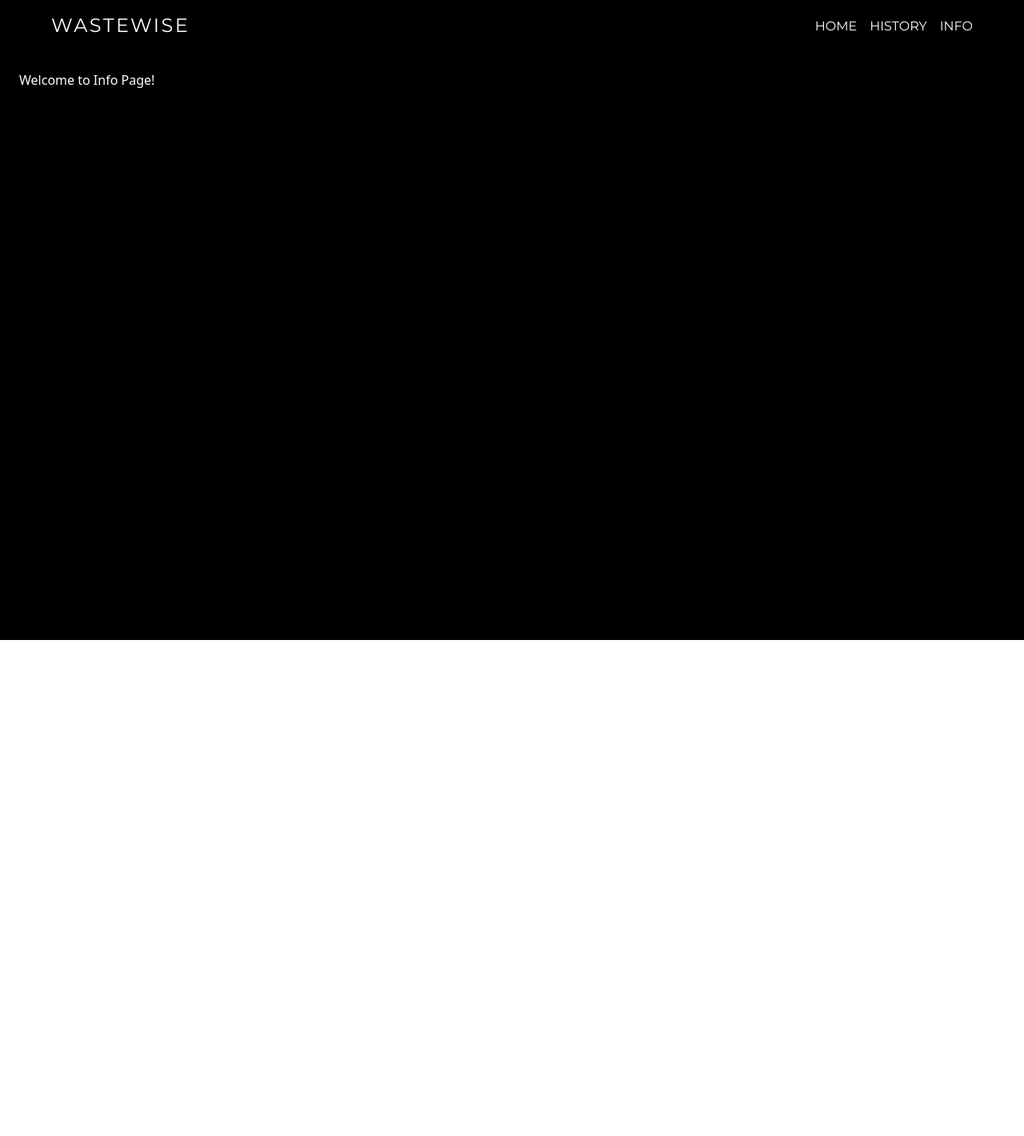
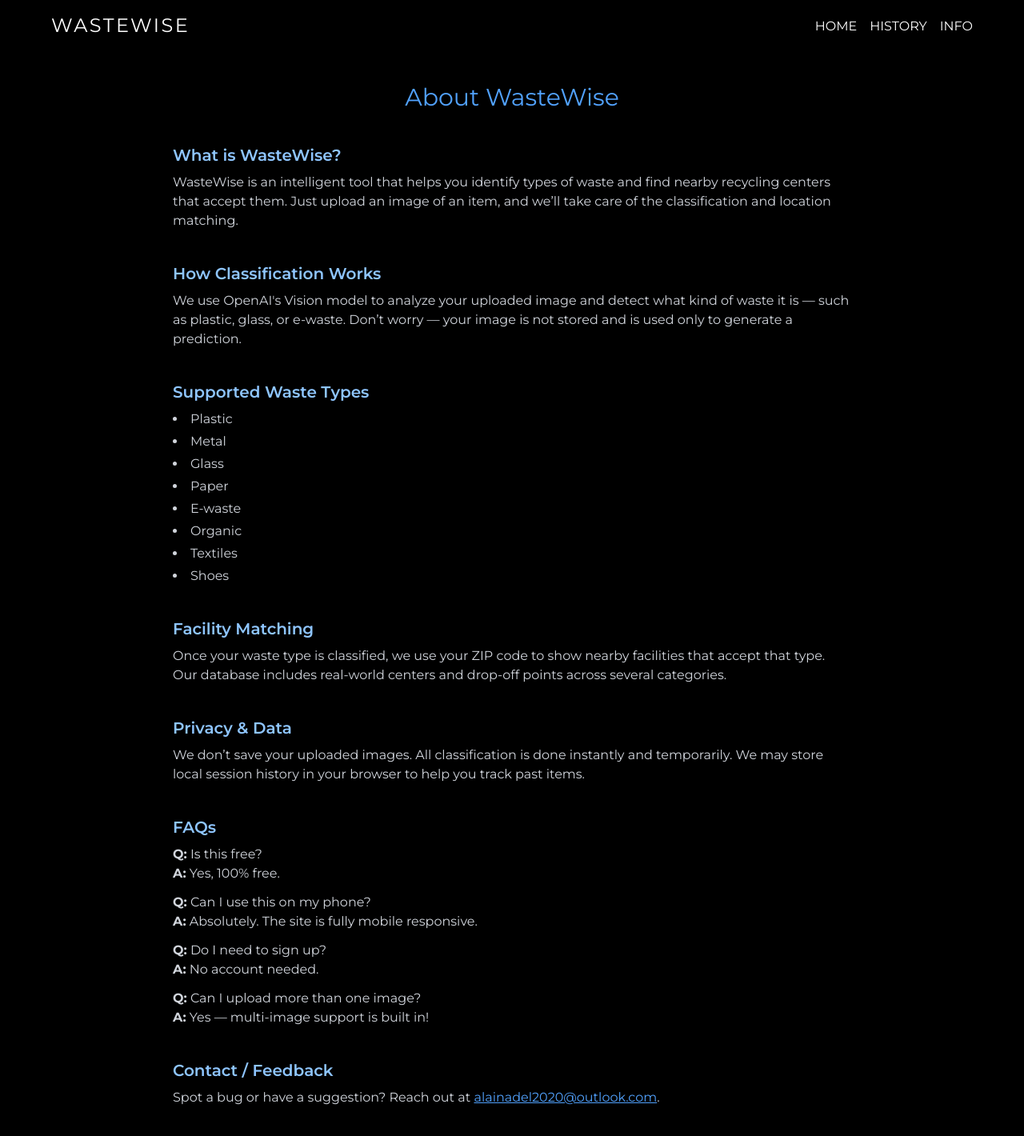
Before and after one commit to AlainAdel/WasteWise, a React (Vite) app in the folder client/: page /info in a window 1280 px wide. Shown: the top 1420 px of the page at 80% size. Before the commit the page ends 800 px from the top, so only its background shows below. Built offline with nearby package versions, Linux system fonts and the light colour scheme.

Commit message:
Edit Info Page and README.md

```diff
--- a/client/src/pages/Info.jsx
+++ b/client/src/pages/Info.jsx
@@ -1,3 +1,101 @@
-export default function Info() {
-    return <div className="p-6 text-white">Welcome to Info Page!</div>;
-}
+import React from 'react';
+
+const Info = () => {
+  return (
+    <div className="montserrat-regular bg-black text-white min-h-screen px-6 py-10 max-w-4xl mx-auto space-y-10">
+      <h1 className="text-blue-400 text-3xl text-center">
+        About WasteWise
+      </h1>
+
+      {/* What is WasteWise */}
+      <section>
+        <h2 className="text-xl font-semibold text-blue-300 mb-2">What is WasteWise?</h2>
+        <p className="text-gray-300">
+          WasteWise is an intelligent tool that helps you identify types of waste
+          and find nearby recycling centers that accept them. Just upload an image of an item,
+          and we’ll take care of the classification and location matching.
+        </p>
+      </section>
+
+      {/* How Classification Works */}
+      <section>
+        <h2 className="text-xl font-semibold text-blue-300 mb-2">How Classification Works</h2>
+        <p className="text-gray-300">
+          We use OpenAI's Vision model to analyze your uploaded image and detect
+          what kind of waste it is — such as plastic, glass, or e-waste.
+          Don’t worry — your image is not stored and is used only to generate a prediction.
+        </p>
+      </section>
+
+      {/* Types of Waste Recognized */}
+      <section>
+        <h2 className="text-xl font-semibold text-blue-300 mb-2">Supported Waste Types</h2>
+        <ul className="list-disc list-inside text-gray-300 space-y-1">
+          <li>Plastic</li>
+          <li>Metal</li>
+          <li>Glass</li>
+          <li>Paper</li>
+          <li>E-waste</li>
+          <li>Organic</li>
+          <li>Textiles</li>
+          <li>Shoes</li>
+        </ul>
+      </section>
+
+      {/* Facility Matching */}
+      <section>
+        <h2 className="text-xl font-semibold text-blue-300 mb-2">Facility Matching</h2>
+        <p className="text-gray-300">
+          Once your waste type is classified, we use your ZIP code to show nearby facilities
+          that accept that type. Our database includes real-world centers and drop-off points across several categories.
+        </p>
+      </section>
+
+      {/* Privacy */}
+      <section>
+        <h2 className="text-xl font-semibold text-blue-300 mb-2">Privacy & Data</h2>
+        <p className="text-gray-300">
+          We don’t save your uploaded images. All classification is done instantly and temporarily.
+          We may store local session history in your browser to help you track past items.
+        </p>
+      </section>
+
+      {/* FAQs */}
+      <section>
+        <h2 className="text-xl font-semibold text-blue-300 mb-2">FAQs</h2>
+        <ul className="text-gray-300 space-y-3">
+          <li><strong>Q:</strong> Is this free? <br /><strong>A:</strong> Yes, 100% free.</li>
+          <li><strong>Q:</strong> Can I use this on my phone? <br /><strong>A:</strong> Absolutely. The site is fully mobile responsive.</li>
+          <li><strong>Q:</strong> Do I need to sign up? <br /><strong>A:</strong> No account needed.</li>
+          <li><strong>Q:</strong> Can I upload more than one image? <br /><strong>A:</strong> Yes — multi-image support is built in!</li>
+        </ul>
+      </section>
+
+      {/* Credits */}
+      {/* <section>
+        <h2 className="text-xl font-semibold text-blue-300 mb-2">Credits & Technology</h2>
+        <p className="text-gray-300">
+          WasteWise was built using:
+        </p>
+        <ul className="list-disc list-inside text-gray-300 space-y-1">
+          <li>React + Tailwind CSS</li>
+          <li>Express.js (Node.js backend)</li>
+          <li>PostgreSQL database</li>
+          <li>OpenAI Vision API</li>
+          <li>Vercel / Render / Netlify for deployment</li>
+        </ul>
+      </section> */}
+
+      {/* Contact */}
+      <section>
+        <h2 className="text-xl font-semibold text-blue-300 mb-2">Contact / Feedback</h2>
+        <p className="text-gray-300">
+          Spot a bug or have a suggestion? Reach out at{' '}
+          <a href="mailto:your@email.com" className="text-blue-400 underline">alainadel2020@outlook.com</a>.
+        </p>
+      </section>
+    </div>
+  );
+};
+
+export default Info;
```
Also changed, not shown: 1 other file (tests, documents, lock files or other folders).
